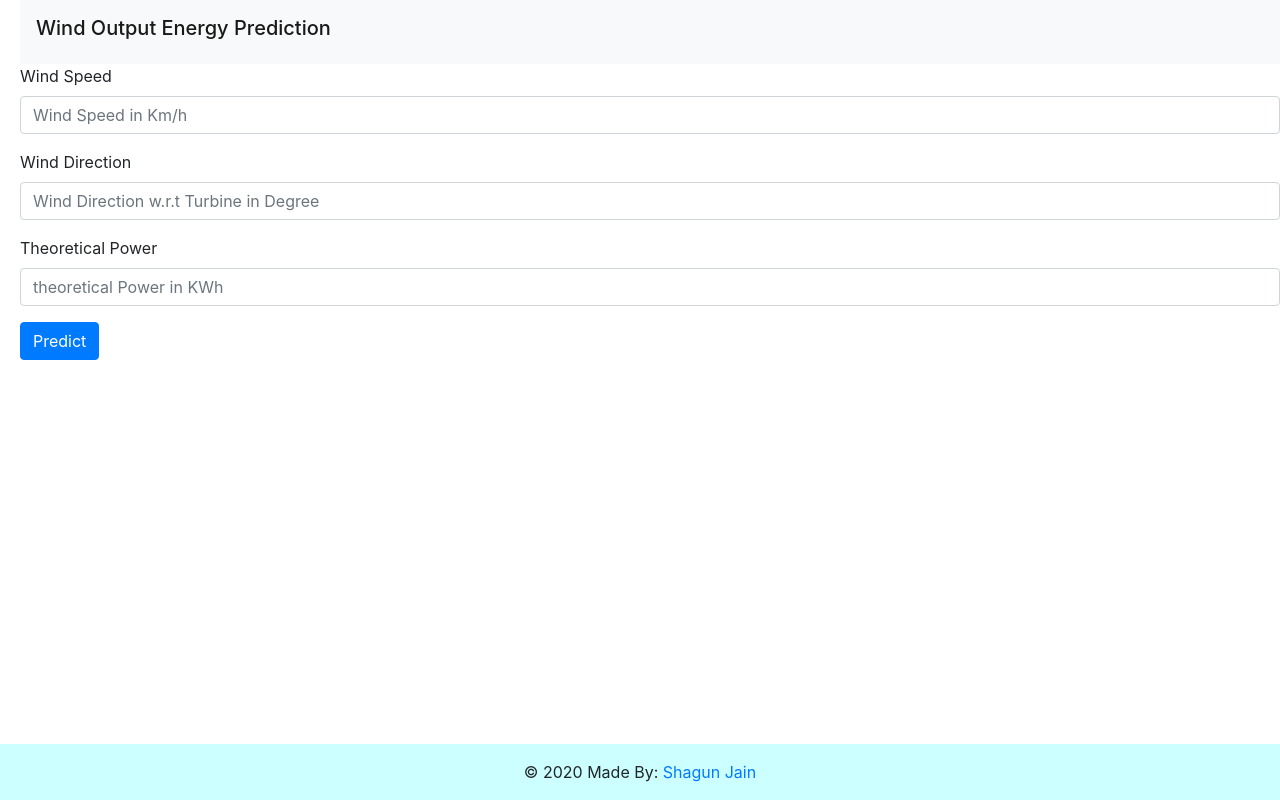
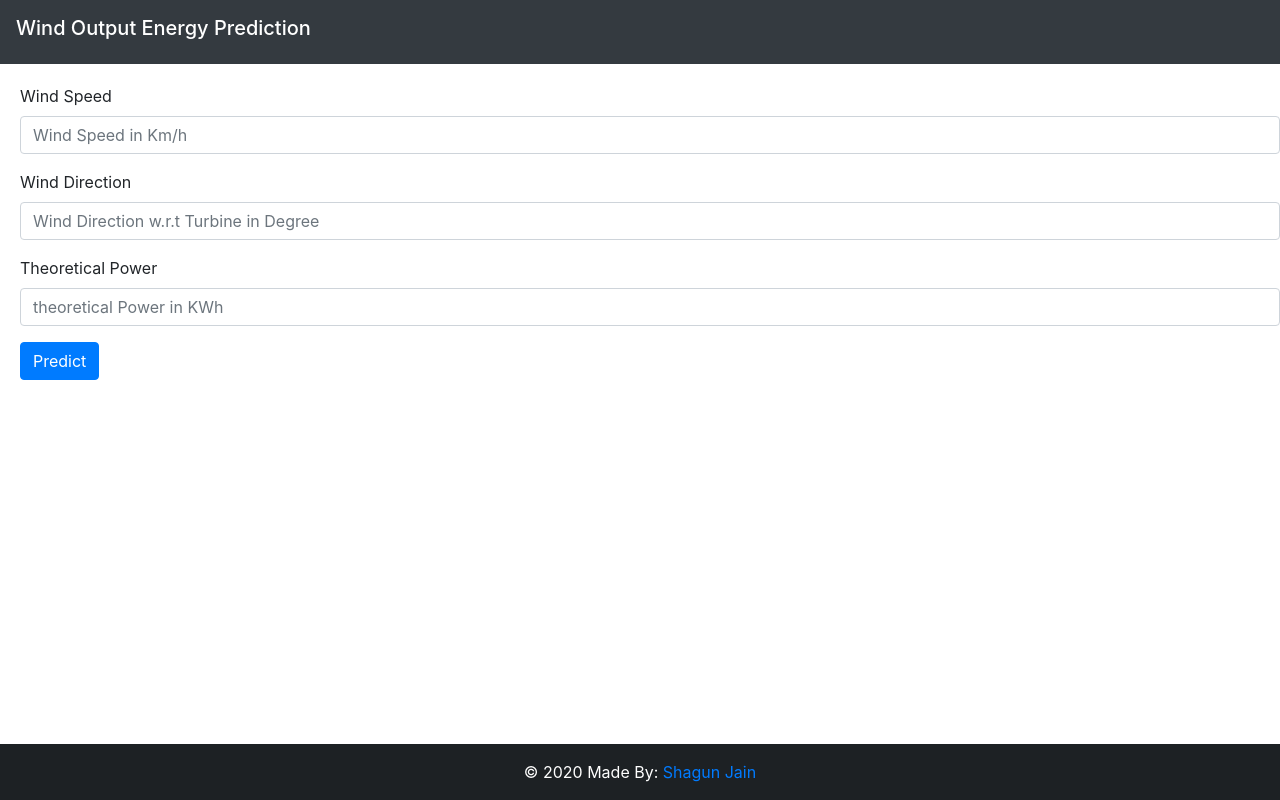
Before and after one commit to Shagunjain10/Predicting-The-Energy-Output-of-Wind-Turbine, a Flask app: page / in a window 1280 px wide. Run offline with Flask 2, Linux system fonts and the light colour scheme; parts of the project's set-up code (start-up, migrations or seed data) failed here and were passed over; some libraries are stand-ins or nearby versions.

Commit message:
update frontend

```diff
--- a/templates/main.html
+++ b/templates/main.html
@@ -11,12 +11,13 @@
 </head>
 
 <body>
- <div class="login" style="padding-left: 20px;">
+	<nav class="navbar navbar-expand-lg navbar-dark bg-dark"">
+  <h1 class="navbar-brand">Wind Output Energy Prediction</h1>
+  </nav>
+ 	<div class="login" style="padding-left: 20px; padding-top: 20px">
 	<!--<h1 class="navbar-brand" >Wind Output Energy Prediction</h1> -->
 
-  <nav class="navbar navbar-expand-lg navbar-light bg-light">
-  <h1 class="navbar-brand">Wind Output Energy Prediction</h1>
-  </nav>
+
     <form action="{{ url_for('predict')}}"method="post">
       <div class="form-group">
         <label >Wind Speed</label>
@@ -60,7 +61,7 @@
 <footer class="page-footer font-small blue">
 
   <!-- Copyright -->
-  <div class="footer-copyright text-center py-3" style="background: #CCFFFF; position: fixed; bottom: 0; width:100%; text-align: center">© 2020 Made By:
+  <div class="footer-copyright text-center py-3" style="background: #1d2124; position: fixed; bottom: 0; width:100%; color: white; text-align: center">© 2020 Made By:
     <a href="https://www.linkedin.com/in/shagun-jain-32292a16b/" target="_blank style="color: #003366"> Shagun Jain</a>
   </div>
   <!-- Copyright -->
```
